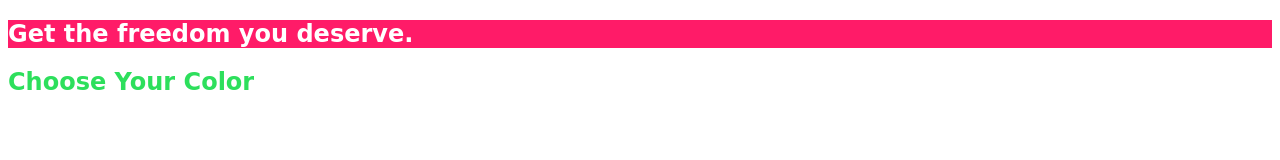
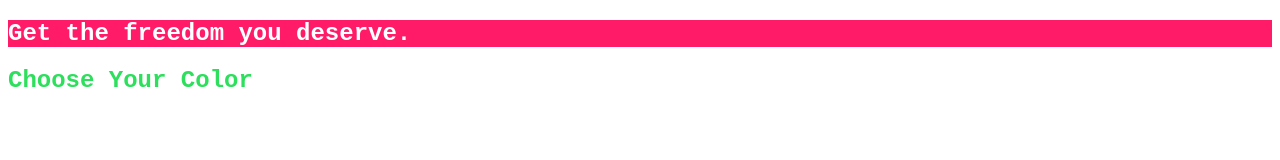
Before and after one commit to godfred-nsabo/CSS-Complete-Guide, a plain HTML site: page CSS/Basic Understanding/index.html in a window 1280 px wide. Drawn offline with Linux system fonts and the light colour scheme; a web font is replaced by a local one.

Commit message:
Cascading

```diff
--- a/CSS/Basic Understanding/style.css
+++ b/CSS/Basic Understanding/style.css
@@ -4,12 +4,18 @@
 /*section {
   background: #ff1b68;
 }*/
-
+.section-title{ /* fpr Class selector*/
+  color: #2ddf5c;
+}
+/* classes overwrites the h1 tag*/
 h1 {
   color: white;
   /*font-family: 'Anton', sans-serif, serif;*/
   font-family: 'Syne Tactile', cursive;
 }
-.section-title{
-  color: #2ddf5c;
+h1{
+  font-family: 'Courier New', Courier, monospace;
 }
+
+
+/* Cascading means multiple rules apply to the same element.*/
```
Also changed, not shown: 1 other file.
